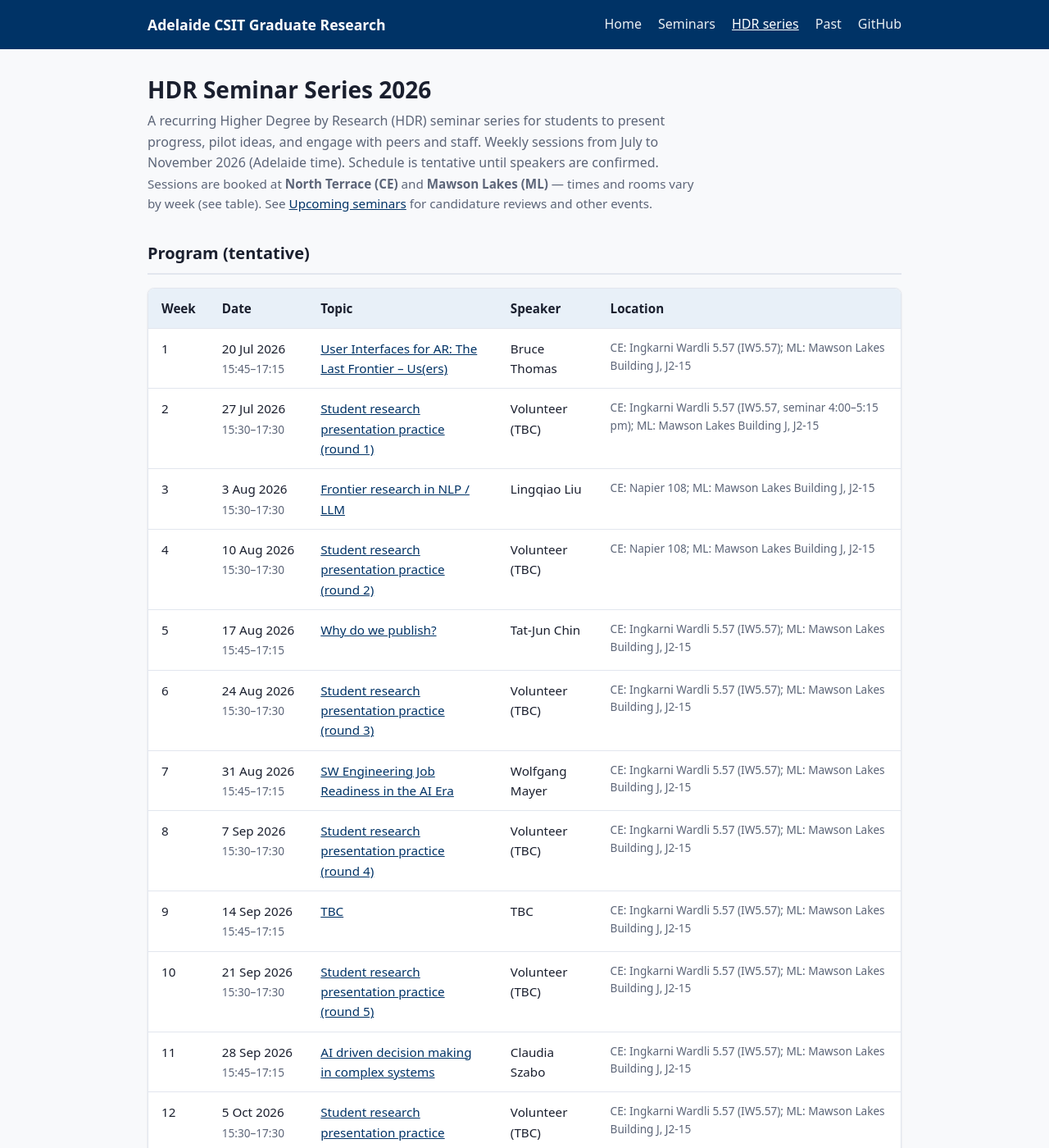
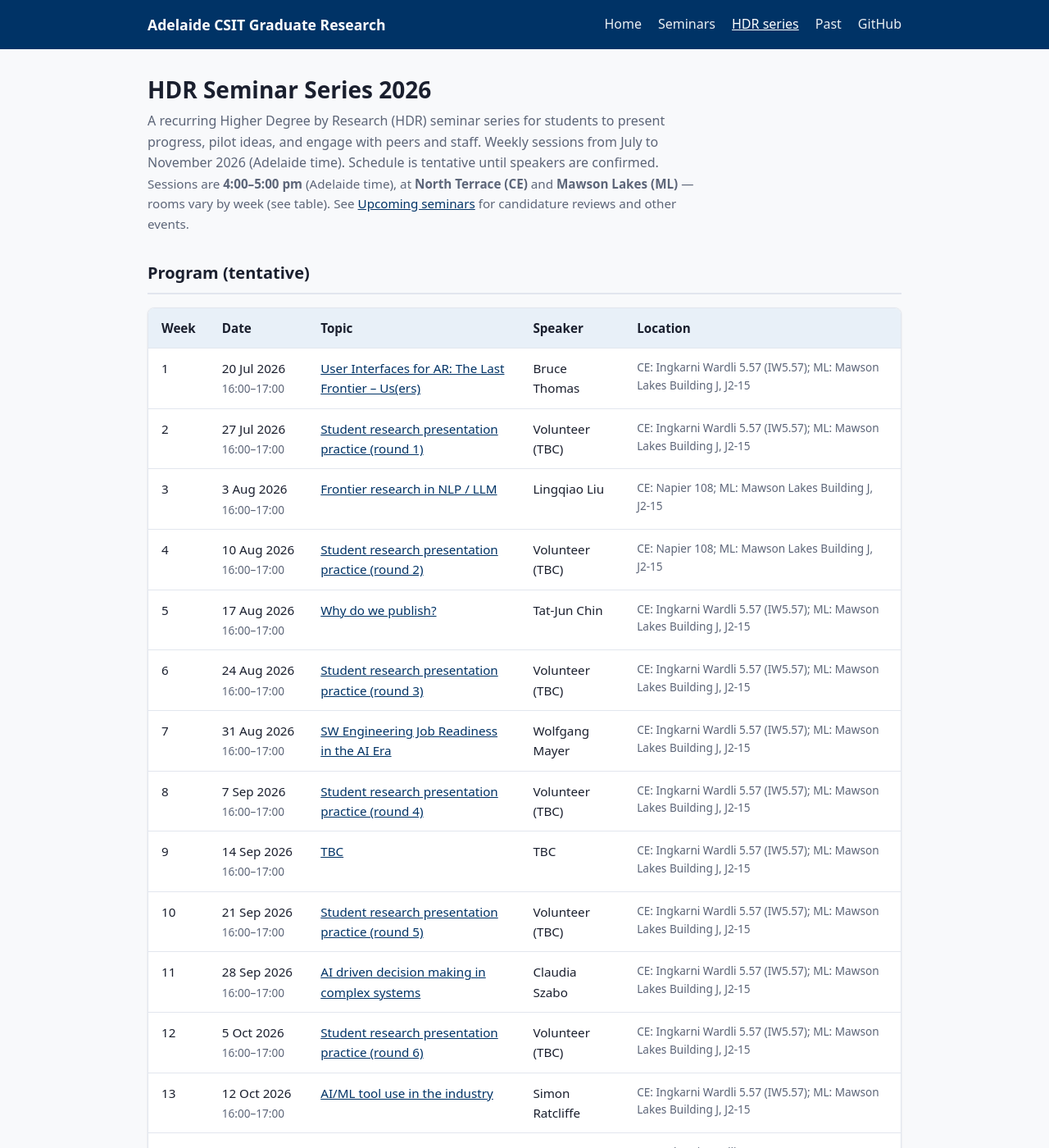
Before and after one commit to ht-timchen/Adelaide-CSIT-GRC, a Jekyll site: the page built from hdr-series.md, in a window 1280 px wide and 1400 px high. Shown: the whole window at 82% size. Built offline with Jekyll 4.4.1, drawn with Linux system fonts in a browser that asks for light colours; some of the changed text lies outside the part shown.

Commit message:
Standardise HDR series to 4–5 pm and confirm week 13 speaker.
All 16 sessions show 16:00–17:00; week 13 is Simon Ratcliffe on AI/ML tool use in the industry.

Co-authored-by: Cursor <cursoragent@cursor.com>

```diff
--- a/_data/seminars.yml
+++ b/_data/seminars.yml
@@ -79,7 +79,7 @@ seminars:
     title: "User Interfaces for AR: The Last Frontier – Us(ers)"
     speaker: "Bruce Thomas"
     date: 2026-07-20
-    time: "15:45–17:15"
+    time: "16:00–17:00"
     location: "CE: Ingkarni Wardli 5.57 (IW5.57); ML: Mawson Lakes Building J, J2-15"
     abstract: |
       HDR Seminar Series — Week 1 of 16.
@@ -92,8 +92,8 @@ seminars:
     title: "Student research presentation practice (round 1)"
     speaker: "Volunteer (TBC)"
     date: 2026-07-27
-    time: "15:30–17:30"
-    location: "CE: Ingkarni Wardli 5.57 (IW5.57, seminar 4:00–5:15 pm); ML: Mawson Lakes Building J, J2-15"
+    time: "16:00–17:00"
+    location: "CE: Ingkarni Wardli 5.57 (IW5.57); ML: Mawson Lakes Building J, J2-15"
     abstract: |
       HDR Seminar Series — Week 2 of 16 (tentative). Student presentation practice with faculty feedback.
     ideas: "Volunteer; also need a couple faculties to provide student feedback"
@@ -106,7 +106,7 @@ seminars:
     title: "Frontier research in NLP / LLM"
     speaker: "Lingqiao Liu"
     date: 2026-08-03
-    time: "15:30–17:30"
+    time: "16:00–17:00"
     location: "CE: Napier 108; ML: Mawson Lakes Building J, J2-15"
     abstract: |
       HDR Seminar Series — Week 3 of 16.
@@ -119,7 +119,7 @@ seminars:
     title: "Student research presentation practice (round 2)"
     speaker: "Volunteer (TBC)"
     date: 2026-08-10
-    time: "15:30–17:30"
+    time: "16:00–17:00"
     location: "CE: Napier 108; ML: Mawson Lakes Building J, J2-15"
     abstract: |
       HDR Seminar Series — Week 4 of 16 (tentative). Student presentation practice with faculty feedback.
@@ -133,7 +133,7 @@ seminars:
     title: "Why do we publish?"
     speaker: "Tat-Jun Chin"
     date: 2026-08-17
-    time: "15:45–17:15"
+    time: "16:00–17:00"
     location: "CE: Ingkarni Wardli 5.57 (IW5.57); ML: Mawson Lakes Building J, J2-15"
     abstract: |
       HDR Seminar Series — Week 5 of 16.
@@ -146,7 +146,7 @@ seminars:
     title: "Student research presentation practice (round 3)"
     speaker: "Volunteer (TBC)"
     date: 2026-08-24
-    time: "15:30–17:30"
+    time: "16:00–17:00"
     location: "CE: Ingkarni Wardli 5.57 (IW5.57); ML: Mawson Lakes Building J, J2-15"
     abstract: |
       HDR Seminar Series — Week 6 of 16 (tentative). Student presentation practice with faculty feedback.
@@ -160,7 +160,7 @@ seminars:
     title: "SW Engineering Job Readiness in the AI Era"
     speaker: "Wolfgang Mayer"
     date: 2026-08-31
-    time: "15:45–17:15"
+    time: "16:00–17:00"
     location: "CE: Ingkarni Wardli 5.57 (IW5.57); ML: Mawson Lakes Building J, J2-15"
     abstract: |
       HDR Seminar Series — Week 7 of 16.
@@ -173,7 +173,7 @@ seminars:
     title: "Student research presentation practice (round 4)"
     speaker: "Volunteer (TBC)"
     date: 2026-09-07
-    time: "15:30–17:30"
+    time: "16:00–17:00"
     location: "CE: Ingkarni Wardli 5.57 (IW5.57); ML: Mawson Lakes Building J, J2-15"
     abstract: |
       HDR Seminar Series — Week 8 of 16 (tentative). Student presentation practice with faculty feedback.
@@ -187,7 +187,7 @@ seminars:
     title: "TBC"
     speaker: "TBC"
     date: 2026-09-14
-    time: "15:45–17:15"
+    time: "16:00–17:00"
     location: "CE: Ingkarni Wardli 5.57 (IW5.57); ML: Mawson Lakes Building J, J2-15"
     abstract: |
       HDR Seminar Series — Week 9 of 16 (tentative).
@@ -201,7 +201,7 @@ seminars:
     title: "Student research presentation practice (round 5)"
     speaker: "Volunteer (TBC)"
     date: 2026-09-21
-    time: "15:30–17:30"
+    time: "16:00–17:00"
     location: "CE: Ingkarni Wardli 5.57 (IW5.57); ML: Mawson Lakes Building J, J2-15"
     abstract: |
       HDR Seminar Series — Week 10 of 16 (tentative). Student presentation practice with faculty feedback.
@@ -215,7 +215,7 @@ seminars:
     title: "AI driven decision making in complex systems"
     speaker: "Claudia Szabo"
     date: 2026-09-28
-    time: "15:45–17:15"
+    time: "16:00–17:00"
     location: "CE: Ingkarni Wardli 5.57 (IW5.57); ML: Mawson Lakes Building J, J2-15"
     abstract: |
       HDR Seminar Series — Week 11 of 16.
@@ -228,7 +228,7 @@ seminars:
     title: "Student research presentation practice (round 6)"
     speaker: "Volunteer (TBC)"
     date: 2026-10-05
-    time: "15:30–17:30"
+    time: "16:00–17:00"
     location: "CE: Ingkarni Wardli 5.57 (IW5.57); ML: Mawson Lakes Building J, J2-15"
     abstract: |
       HDR Seminar Series — Week 12 of 16 (tentative). Student presentation practice with faculty feedback.
@@ -239,14 +239,13 @@ seminars:
     type: hdr_seminar
     series: hdr-2026
     session_number: 13
-    title: "TBC"
-    speaker: "TBC"
+    title: "AI/ML tool use in the industry"
+    speaker: "Simon Ratcliffe"
     date: 2026-10-12
-    time: "15:45–17:15"
+    time: "16:00–17:00"
     location: "CE: Ingkarni Wardli 5.57 (IW5.57); ML: Mawson Lakes Building J, J2-15"
     abstract: |
-      HDR Seminar Series — Week 13 of 16 (tentative).
-    ideas: "Sebastian Baltes"
+      HDR Seminar Series — Week 13 of 16.
     status: scheduled
 
   - id: hdr-2026-10-19-series-14
@@ -256,7 +255,7 @@ seminars:
     title: "Student research presentation practice (round 7)"
     speaker: "Volunteer (TBC)"
     date: 2026-10-19
-    time: "15:30–17:30"
+    time: "16:00–17:00"
     location: "CE: Ingkarni Wardli 5.57 (IW5.57); ML: Mawson Lakes Building J, J2-15"
     abstract: |
       HDR Seminar Series — Week 14 of 16 (tentative). Student presentation practice with faculty feedback.
@@ -270,7 +269,7 @@ seminars:
     title: "TBC"
     speaker: "TBC"
     date: 2026-10-26
-    time: "15:45–17:15"
+    time: "16:00–17:00"
     location: "CE: Ingkarni Wardli 5.57 (IW5.57); ML: Mawson Lakes Building J, J2-15"
     abstract: |
       HDR Seminar Series — Week 15 of 16 (tentative).
@@ -284,7 +283,7 @@ seminars:
     title: "Student research presentation practice (round 8)"
     speaker: "Volunteer (TBC)"
     date: 2026-11-02
-    time: "15:30–17:30"
+    time: "16:00–17:00"
     location: "CE: Ingkarni Wardli 5.57 (IW5.57); ML: Mawson Lakes Building J, J2-15"
     abstract: |
       HDR Seminar Series — Week 16 of 16 (tentative). Student presentation practice with faculty feedback.
--- a/hdr-series.md
+++ b/hdr-series.md
@@ -8,7 +8,7 @@ description: Tentative 2026 HDR Seminar Series program — fortnightly sessions
   <h1>{{ site.hdr_series.title }}</h1>
   <p>{{ site.hdr_series.description }}</p>
   <p class="page-header__meta">
-    Sessions are booked at <strong>North Terrace (CE)</strong> and <strong>Mawson Lakes (ML)</strong> — times and rooms vary by week (see table). See
+    Sessions are <strong>4:00–5:00 pm</strong> (Adelaide time), at <strong>North Terrace (CE)</strong> and <strong>Mawson Lakes (ML)</strong> — rooms vary by week (see table). See
     <a href="{{ '/seminars' | relative_url }}">Upcoming seminars</a> for candidature reviews and other events.
   </p>
 </div>
```
